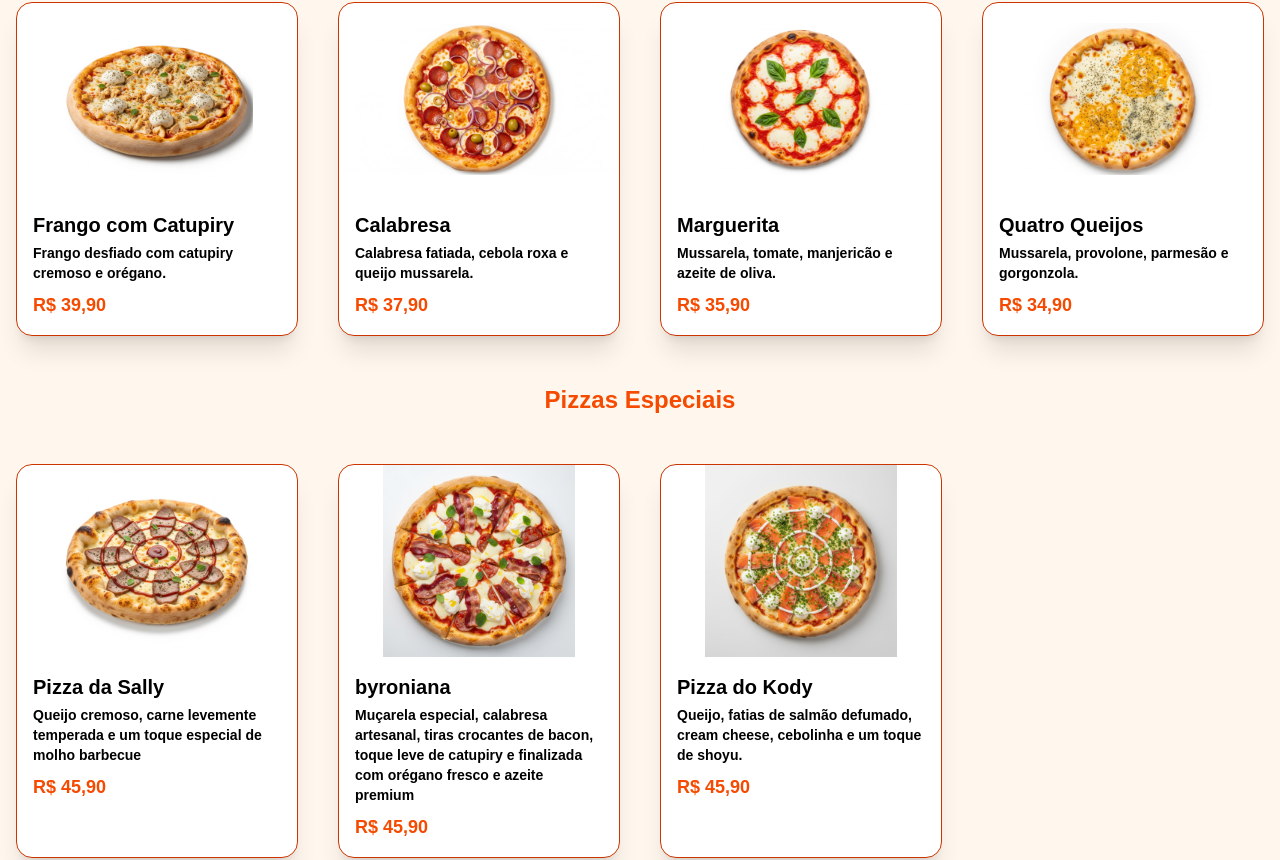
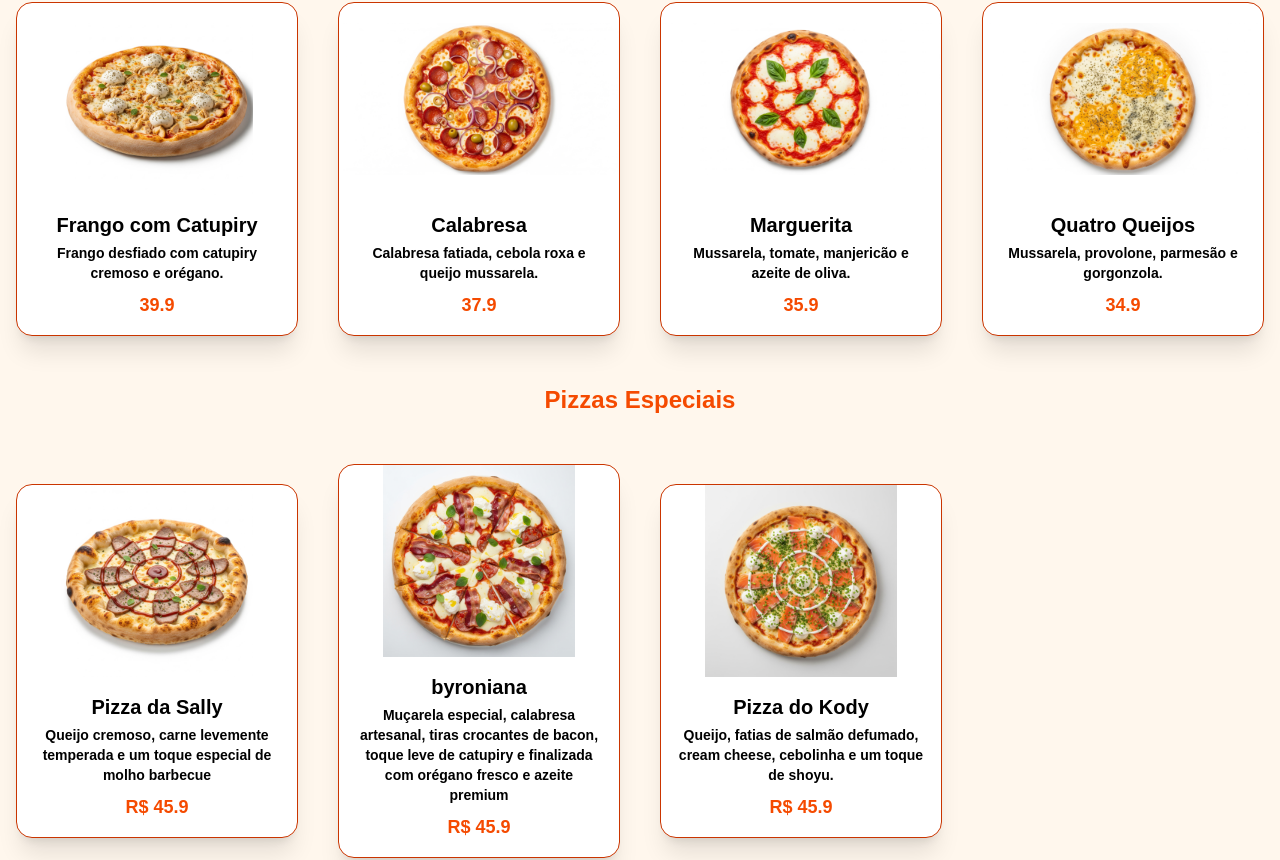
Before and after one commit to Kody-Murakami/Projeto-Final, a Next.js app in the folder my-app/: page /Cardapio in a window 1280 px wide. Shown: the part 280-1140 px from the top of the page. Built offline with nearby package versions, Linux system fonts and the light colour scheme.

Commit message:
feat: adiciona funcoes no carrinho

```diff
--- a/my-app/src/Data/pizzas.ts
+++ b/my-app/src/Data/pizzas.ts
@@ -1,63 +1,88 @@
-  export const pizzas = [
+export interface Produto {
+  id: number;
+  nome: string;
+  descricao: string;
+  preco: number;
+  imagem: string;
+}
+
+
+
+export const pizzas: Produto[] = [
   {
+    id: 1,
     nome: "Frango com Catupiry",
     descricao: "Frango desfiado com catupiry cremoso e orégano.",
-      preco: "R$ 39,90",
+    preco: 39.90,
     imagem: "/imagens/cardapio/frango.jpeg",
   },
   {
+    id: 2,
     nome: "Calabresa",
     descricao: "Calabresa fatiada, cebola roxa e queijo mussarela.",
-      preco: "R$ 37,90",
+    preco: 37.90,
     imagem: "/imagens/cardapio/calabresa1.jpeg",
   },
   {
+    id: 3,
     nome: "Marguerita",
     descricao: "Mussarela, tomate, manjericão e azeite de oliva.",
-      preco: "R$ 35,90",
+    preco: 35.90,
     imagem: "/imagens/cardapio/marguerita1.jpeg",
   },
   {
+    id: 4,
     nome: "Quatro Queijos",
     descricao: "Mussarela, provolone, parmesão e gorgonzola.",
-      preco: "R$ 34,90",
+    preco: 34.90,
     imagem: "/imagens/cardapio/4queijos1.jpeg",
   },
   {
+    id: 5,
     nome: "Pizza da Sally",
-      descricao: "Queijo cremoso, carne levemente temperada e um toque especial de molho barbecue",
-      preco: "R$ 45,90",
+    descricao:
+      "Queijo cremoso, carne levemente temperada e um toque especial de molho barbecue",
+    preco: 45.90,
     imagem: "/imagens/cardapio/sally.jpeg",
   },
   {
+    id: 6,
     nome: "byroniana",
-      descricao: "Muçarela especial, calabresa artesanal, tiras crocantes de bacon, toque leve de catupiry e finalizada com orégano fresco e azeite premium",
-      preco: "R$ 45,90",
+    descricao:
+      "Muçarela especial, calabresa artesanal, tiras crocantes de bacon, toque leve de catupiry e finalizada com orégano fresco e azeite premium",
+    preco: 45.90,
     imagem: "/imagens/cardapio/byroniana.jpeg",
   },
   {
+    id: 7,
     nome: "Pizza do Kody",
-      descricao: "Queijo, fatias de salmão defumado, cream cheese, cebolinha e um toque de shoyu.",
-      preco: "R$ 45,90",
+    descricao:
+      "Queijo, fatias de salmão defumado, cream cheese, cebolinha e um toque de shoyu.",
+    preco: 45.90,
     imagem: "/imagens/cardapio/japonesa2.jpeg",
   },
-
   {
+    id: 8,
     nome: "Chororango",
-      descricao: "A combinação do amargo sutil do chocolate com a doçura e acidez dos morangos cria um equilíbrio perfeito, tornando cada mordida uma experiência deliciosa.",
-      preco: "R$ 38,90",
+    descricao:
+      "A combinação do amargo sutil do chocolate com a doçura e acidez dos morangos cria um equilíbrio perfeito, tornando cada mordida uma experiência deliciosa.",
+    preco: 38.90,
     imagem: "/imagens/cardapio/doce1.jpeg",
   },
   {
+    id: 9,
     nome: "Banana",
-      descricao: "A combinação da banana macia com a crocância da massa e o toque doce do chocolate é simplesmente irresistível.",
-      preco: "R$ 35,90",
+    descricao:
+      "A combinação da banana macia com a crocância da massa e o toque doce do chocolate é simplesmente irresistível.",
+    preco: 35.90,
     imagem: "/imagens/cardapio/doce3.jpeg",
   },
   {
+    id: 10,
     nome: "Choco branco",
-      descricao: "Raspas de chocolate branco, merengues pequenos e até mesmo morangos banhados em chocolate branco, criando uma textura e um sabor suaves e luxuosos.",
-      preco: "R$ 39,90",
+    descricao:
+      "Raspas de chocolate branco, merengues pequenos e até mesmo morangos banhados em chocolate branco, criando uma textura e um sabor suaves e luxuosos.",
+    preco: 39.9,
     imagem: "/imagens/cardapio/doce2.jpeg",
   },
 ];
--- a/my-app/src/app/Cardapio/page.tsx
+++ b/my-app/src/app/Cardapio/page.tsx
@@ -1,11 +1,14 @@
 'use client'
 
 import Image from 'next/image' // Se estiver usando Next.js
-// Remova se for React puro
 import Link from 'next/link'
 import { pizzas } from '../../Data/pizzas';
+import { useCarrinho } from '../../contexts/CarrinhoContext'; // Importe o hook
 
+// A função do componente não recebe mais props do carrinho
 export default function Cardapio() {
+  // Use o hook para acessar as funções do carrinho
+  const { adicionarItem } = useCarrinho();
 
   return (
     <main className="bg-orange-50 text-orange-600 font-bold min-h-screen py-12 px-4">
@@ -14,66 +17,78 @@ export default function Cardapio() {
       <h2 className="text-2xl font-bold text-center mb-12">Pizzas Tradicionais</h2>
 
       <div className="grid gap-10 sm:grid-cols-2 lg:grid-cols-3 xl:grid-cols-4 max-w-7xl mx-auto">
-        {pizzas.slice(0,4).map((pizza, index) => (
+        {pizzas.slice(0, 4).map((produto) => (
+          <button
+            key={produto.id}
+            onClick={() => adicionarItem(produto)} // Use a função do contexto
+          >
             <div
-            key={index}
               className="bg-white text-black rounded-2xl overflow-hidden shadow-xl hover:scale-105 transition-transform duration-300 border border-orange-700"
             >
               <img
-              src={pizza.imagem}
-              alt={pizza.nome}
+                src={produto.imagem}
+                alt={produto.nome}
                 className="w-full h-48 object-contain flex items-center justify-center"
               />
               <div className="p-4">
-              <h2 className="text-xl font-bold mb-1">{pizza.nome}</h2>
-              <p className="text-sm mb-2">{pizza.descricao}</p>
-              <span className="text-lg font-semibold text-orange-600">{pizza.preco}</span>
+                <h2 className="text-xl font-bold mb-1">{produto.nome}</h2>
+                <p className="text-sm mb-2">{produto.descricao}</p>
+                <span className="text-lg font-semibold text-orange-600">{produto.preco}</span>
               </div>
             </div>
+          </button>
         ))}
       </div>
 
       <h2 className="text-2xl font-bold text-center mb-12 mt-12">Pizzas Especiais</h2>
 
       <div className="grid gap-10 sm:grid-cols-2 lg:grid-cols-3 xl:grid-cols-4 max-w-7xl mx-auto">
-        {pizzas.slice(4,7).map((pizza, index) => (
+        {pizzas.slice(4, 7).map((produto) => (
+          <button
+            key={produto.id}
+            onClick={() => adicionarItem(produto)} // Use a função do contexto
+          >
             <div
-            key={index}
               className="bg-white text-black rounded-2xl overflow-hidden shadow-xl hover:scale-105 transition-transform duration-300 border border-orange-700"
             >
               <img
-              src={pizza.imagem}
-              alt={pizza.nome}
+                src={produto.imagem}
+                alt={produto.nome}
                 className="w-full h-48 object-contain flex items-center justify-center"
               />
               <div className="p-4">
-              <h2 className="text-xl font-bold mb-1">{pizza.nome}</h2>
-              <p className="text-sm mb-2">{pizza.descricao}</p>
-              <span className="text-lg font-semibold text-orange-600">{pizza.preco}</span>
+                <h2 className="text-xl font-bold mb-1">{produto.nome}</h2>
+                <p className="text-sm mb-2">{produto.descricao}</p>
+                <span className="text-lg font-semibold text-orange-600">R$ {produto.preco}</span>
               </div>
             </div>
+          </button>
         ))}
       </div>
 
       <h2 className="text-2xl font-bold text-center mb-12 mt-12">Pizzas Doces</h2>
 
       <div className="grid gap-10 sm:grid-cols-2 lg:grid-cols-3 xl:grid-cols-4 max-w-7xl mx-auto">
-        {pizzas.slice(7,10).map((pizza, index) => (
+        {pizzas.slice(7, 10).map((produto) => (
+          <button
+            key={produto.id}
+            onClick={() => adicionarItem(produto)} // Use a função do contexto
+          >
             <div
-            key={index}
               className="bg-white text-black rounded-2xl overflow-hidden shadow-xl hover:scale-105 transition-transform duration-300 border border-orange-700"
             >
               <img
-              src={pizza.imagem}
-              alt={pizza.nome}
+                src={produto.imagem}
+                alt={produto.nome}
                 className="w-full h-48 object-contain flex items-center justify-center"
               />
               <div className="p-4">
-              <h2 className="text-xl font-bold mb-1">{pizza.nome}</h2>
-              <p className="text-sm mb-2">{pizza.descricao}</p>
-              <span className="text-lg font-semibold text-orange-600">{pizza.preco}</span>
+                <h2 className="text-xl font-bold mb-1">{produto.nome}</h2>
+                <p className="text-sm mb-2">{produto.descricao}</p>
+                <span className="text-lg font-semibold text-orange-600">{produto.preco}</span>
               </div>
             </div>
+          </button>
         ))}
       </div>
 
--- a/my-app/src/app/Carrinho/page.tsx
+++ b/my-app/src/app/Carrinho/page.tsx
@@ -1,54 +1,57 @@
 'use client';
 
-import { pizzas } from "@/Data/pizzas";
+// Importe o hook useCarrinho que você criou
+import { useCarrinho } from '../../contexts/CarrinhoContext'; // Ajuste o caminho conforme sua estrutura
 
+// A função do componente não recebe mais props
 export default function Carrinho() {
-    return (
-        <section className="bg-orange-50 py-12 px-6">
-            <div className="max-w-4xl mx-auto bg-white shadow-lg rounded-xl p-8 space-y-8">
-                <h2 className="text-3xl font-bold text-orange-00 text-center">🛒 Seu Carrinho</h2>
+  // Use o hook para obter o estado e as funções do carrinho
+  const { carrinho, adicionarItem, removerItem, limparCarrinho } = useCarrinho();
 
-                <button className="bg-orange-500 hover:bg-orange-700 text-white rounded-md px-4 py-1 text-sm">
-                    Limpar Carrinho
-                </button>
+  // A lógica de cálculo do total permanece a mesma
+  const total = carrinho.reduce((acc, item) => acc + item.preco * item.quantidade, 0);
 
-                <div className="flex flex-col md:flex-row items-center gap-6 border-b pb-6">
-                    {pizzas.slice(0, 1).map((pizza, index) => (
-                        <div
-                        key={index}
-                        className="bg-white text-black rounded-2xl overflow-hidden shadow-xl hover:scale-105 transition-transform duration-300 border border-orange-700"
-                        >
-                            <img src={pizza.imagem} alt={pizza.nome} className="w-28 h-28 rounded-lg object-cover" />
+  // O JSX (a estrutura HTML) permanece inalterado
+  return (
+    <section className="mt-16 px-4 max-w-3xl mx-auto">
+      <h2 className="text-3xl font-bold mb-6 text-center">Carrinho</h2>
 
-                            <div className="flex-1">
-                                <h3 className="text-2xl font-semibold text-gray-800">{pizza.nome}</h3>
-                                <p className="text-sm text-gray-600">{pizza.descricao}</p>
-                                <p className="text-orange-500 font-bold mt-2">{pizza.preco}</p>
-                                <p className="text-sm text-gray-700">Quantidade: </p>
-                            </div>
+      {carrinho.length === 0 ? (
+        <p className="text-center text-gray-500">Seu carrinho está vazio.</p>
+      ) : (
+        <>
+          <ul className="divide-y divide-gray-300">
+            {carrinho.map((item) => (
+              <li key={item.id} className="flex justify-between items-center py-2">
+                <span>{item.nome} x{item.quantidade}</span>
+                <div className="space-x-2">
+                  <button
+                    onClick={() => removerItem(item.id)}
+                    className="bg-red-500 text-white px-2 py-1 rounded"
+                  >
+                    -
+                  </button>
+                  <button
+                    onClick={() => adicionarItem(item)}
+                    className="bg-green-500 text-white px-2 py-1 rounded"
+                  >
+                    +
+                  </button>
+                </div>
+              </li>
+            ))}
+          </ul>
 
-                            <div className="flex flex-col gap-2">
-                                <button className="bg-red-400 hover:bg-red-500 text-white rounded-md px-4 py-1 text-sm">
-                                    Remover
-                                </button>
-                                <button className="bg-green-400 hover:bg-green-500 text-white rounded-md px-4 py-1 text-sm">
-                                    Adicionar +
-                                </button>
-                            </div>
-                        </div>
-                    ))}
-                    <div className="text-right font-bold text-2xl text-orange-600 mt-6">
-                        Total: R$ 39,90
-                    </div>
+          <p className="text-right mt-4 font-bold">Total: R$ {total.toFixed(2)}</p>
 
-                    <div className="flex justify-end">
-                        <button className="bg-orange-500 hover:bg-orange-700 text-white rounded-md px-4 py-1 text-lg">
-                        Finalizar Compra
-                        </button>
-                    </div>
-                </div>
-            </div>
-        </section>
-
-    );
+          <button
+            onClick={limparCarrinho}
+            className="mt-6 bg-red-600 text-white px-4 py-2 rounded hover:bg-red-700 block mx-auto"
+          >
+            Limpar Carrinho
+          </button>
+        </>
+      )}
+    </section>
+  );
 }
--- a/my-app/src/app/layout.tsx
+++ b/my-app/src/app/layout.tsx
@@ -3,6 +3,7 @@ import { Geist, Geist_Mono } from "next/font/google";
 import "./globals.css";
 import Header from "@/components/Header";
 import Footer from "@/components/Footer";
+import { CarrinhoProvider } from '../contexts/CarrinhoContext';
 
 const geistSans = Geist({
   variable: "--font-geist-sans",
@@ -29,9 +30,11 @@ export default function RootLayout({
       <body
         className={`${geistSans.variable} ${geistMono.variable} antialiased`}
       >
-        <Header/>
-        {children}
-        <Footer/>
+        <CarrinhoProvider> {/* Envolva toda a aplicação aqui */}
+          <Header />
+          {children}
+          <Footer />
+        </CarrinhoProvider>
       </body>
     </html>
   );
--- /dev/null
+++ b/my-app/src/contexts/CarrinhoContext.tsx
@@ -0,0 +1,88 @@
+// src/contexts/CarrinhoContext.tsx
+
+'use client';
+
+import { createContext, useState, useContext, ReactNode } from 'react';
+import { Produto } from '../Data/pizzas'; // Verifique o caminho se necessário
+
+type ItemCarrinho = Produto & { quantidade: number };
+
+interface CarrinhoContextType {
+  carrinho: ItemCarrinho[];
+  adicionarItem: (produto: Produto) => void;
+  removerItem: (id: number) => void;
+  limparCarrinho: () => void;
+}
+
+const CarrinhoContext = createContext<CarrinhoContextType | undefined>(undefined);
+
+export function CarrinhoProvider({ children }: { children: ReactNode }) {
+  const [carrinho, setCarrinho] = useState<ItemCarrinho[]>([]);
+
+  const adicionarItem = (produto: Produto) => {
+    // Adicionando console.log para inspecionar o estado antes
+    console.log('--- ADICIONANDO ITEM ---');
+    console.log('Estado do carrinho ANTES:', carrinho);
+    console.log('Produto a ser adicionado:', produto);
+
+    setCarrinho((prevCarrinho) => {
+      const itemExistente = prevCarrinho.find((item) => item.id === produto.id);
+      let novoCarrinho;
+
+      if (itemExistente) {
+        novoCarrinho = prevCarrinho.map((item) =>
+          item.id === produto.id ? { ...item, quantidade: item.quantidade + 1 } : item
+        );
+      } else {
+        novoCarrinho = [...prevCarrinho, { ...produto, quantidade: 1 }];
+      }
+
+      // Adicionando console.log para inspecionar o estado depois
+      console.log('Estado do carrinho DEPOIS:', novoCarrinho);
+      console.log('------------------------');
+
+      return novoCarrinho;
+    });
+  };
+
+  const removerItem = (id: number) => {
+  setCarrinho((prevCarrinho) => {
+    // 1. Encontra o item no carrinho
+    const itemExistente = prevCarrinho.find((item) => item.id === id);
+
+    // Se o item não existe, retorna o carrinho sem alteração
+    if (!itemExistente) {
+      return prevCarrinho;
+    }
+
+    // 2. Se a quantidade for maior que 1, apenas decrementa
+    if (itemExistente.quantidade > 1) {
+      return prevCarrinho.map((item) =>
+        item.id === id ? { ...item, quantidade: item.quantidade - 1 } : item
+      );
+    }
+
+    // 3. Se a quantidade for 1, remove o item completamente
+    // A função filter retorna um novo array sem o item com o id correspondente.
+    return prevCarrinho.filter((item) => item.id !== id);
+  });
+};
+
+  const limparCarrinho = () => {
+    setCarrinho([]);
+  };
+
+  return (
+    <CarrinhoContext.Provider value={{ carrinho, adicionarItem, removerItem, limparCarrinho }}>
+      {children}
+    </CarrinhoContext.Provider>
+  );
+}
+
+export function useCarrinho() {
+  const context = useContext(CarrinhoContext);
+  if (context === undefined) {
+    throw new Error('useCarrinho deve ser usado dentro de um CarrinhoProvider');
+  }
+  return context;
+}
```
Lines whose indentation alone changed are shown as unchanged.
